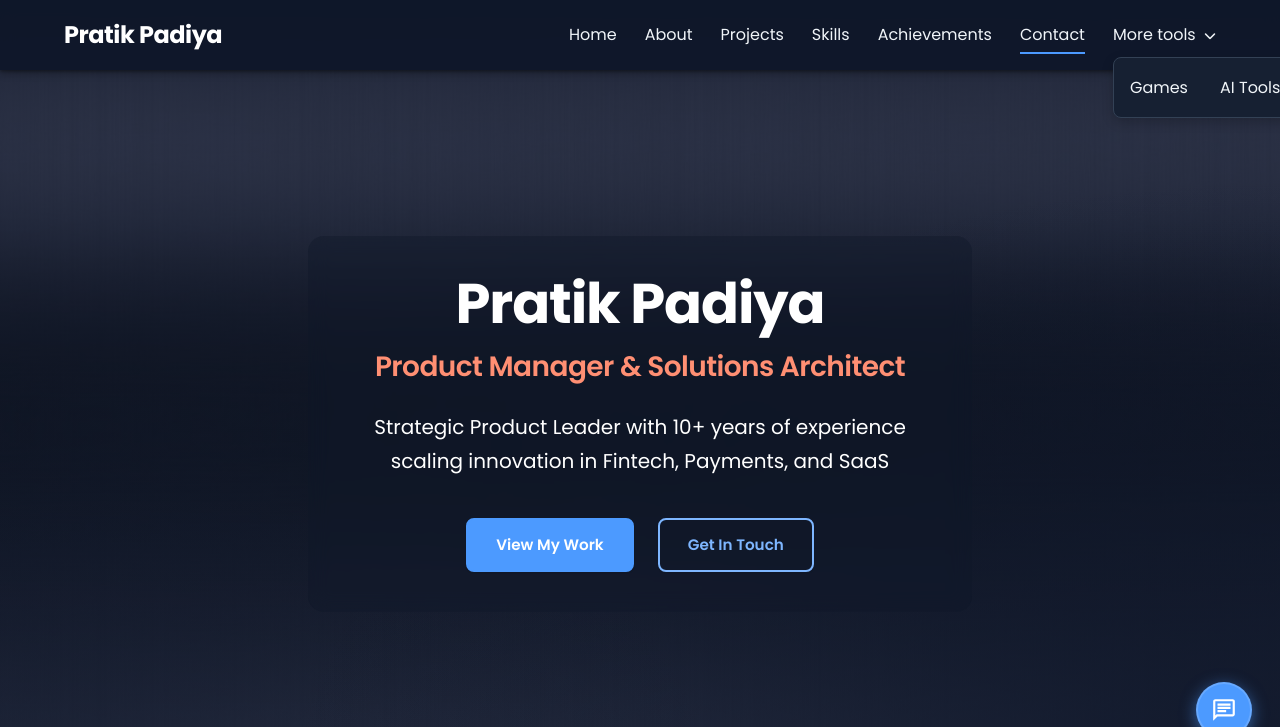
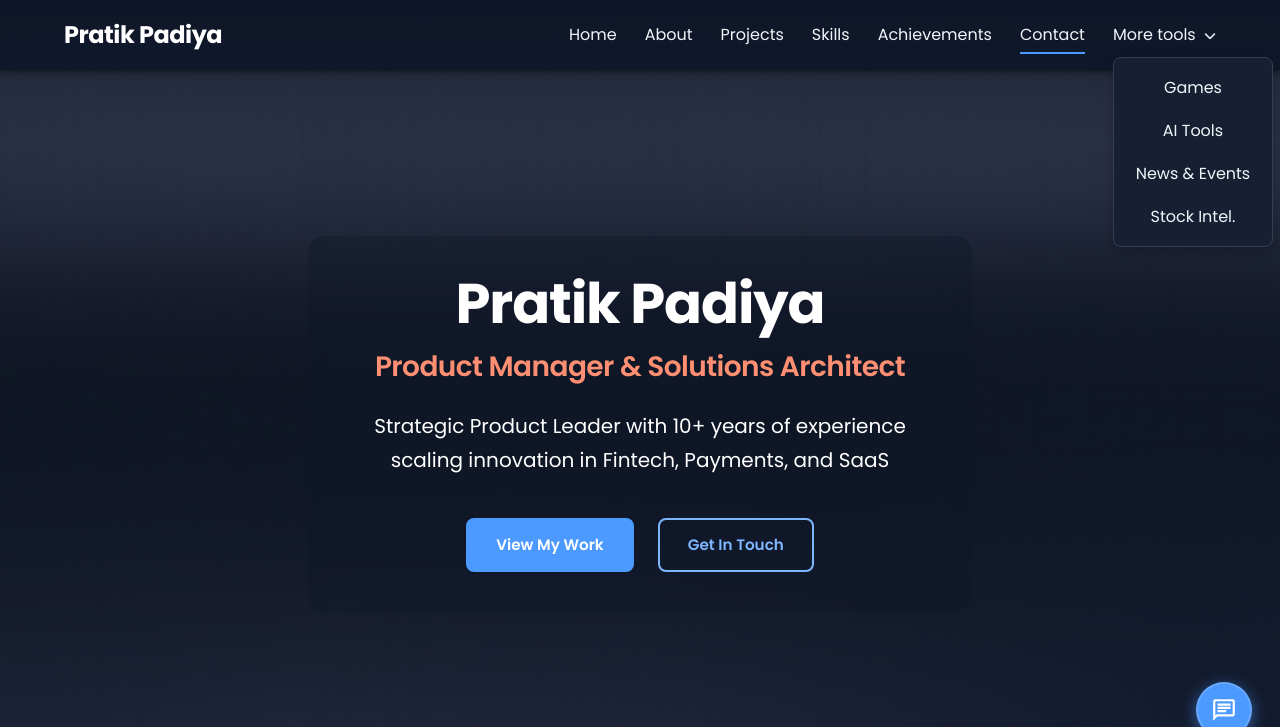
Before and after one commit to ppadiya/ppadiya.github.io, a website with bundled scripts: page index.html in a window 1280 px wide. Both pictures are taken after a click on the link "More tools". Shown: the top 727 px of the page. Built offline with nearby package versions, Linux system fonts and the light colour scheme; no server answers.

Commit message:
fix: force dropdown menu to vertical flex column layout

```diff
--- a/style.css
+++ b/style.css
@@ -280,7 +280,9 @@ body.dark-mode .main-nav a {
     position: relative;
 }
 .dropdown-menu {
-    display: block;
+    display: flex;
+    flex-direction: column;
+    align-items: stretch;
     position: absolute;
     top: calc(100% + 0.5rem);
     left: 0;
```
